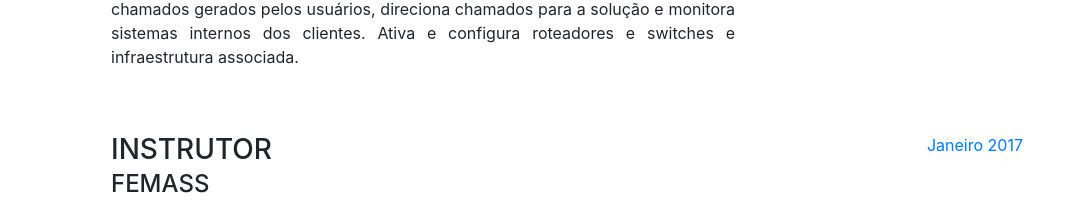
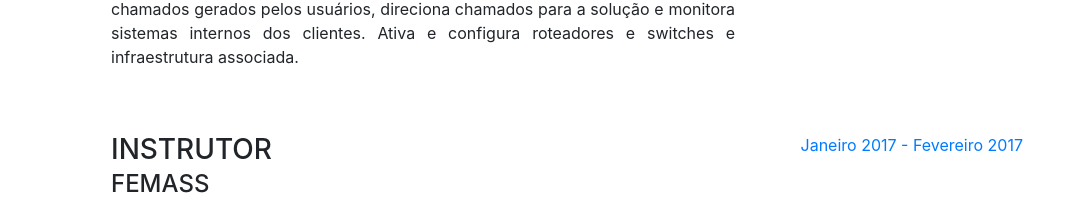
Before and after one commit to Alzemand/alzemand.github.io, a website with bundled scripts: page index.html in a window 1280 px wide. Shown: the part 1498-1719 px from the top of the page, without its empty margins (209-1280 px from the left). Built offline with nearby package versions, Linux system fonts and the light colour scheme; a web font is replaced by a local one.

Commit message:
atualização de data

```diff
--- a/index.html
+++ b/index.html
@@ -119,7 +119,7 @@
               <p>Instrutor voluntário do curso de Python, realizado pelo Núcle de Desenvolvimento de Sistemas, com ementa em Python, Web e Segurança da Informação</p>
             </div>
             <div class="resume-date text-md-right">
-              <span class="text-primary">Janeiro 2017</span>
+              <span class="text-primary">Janeiro 2017 - Fevereiro 2017</span>
             </div>
           </div>
 
```
